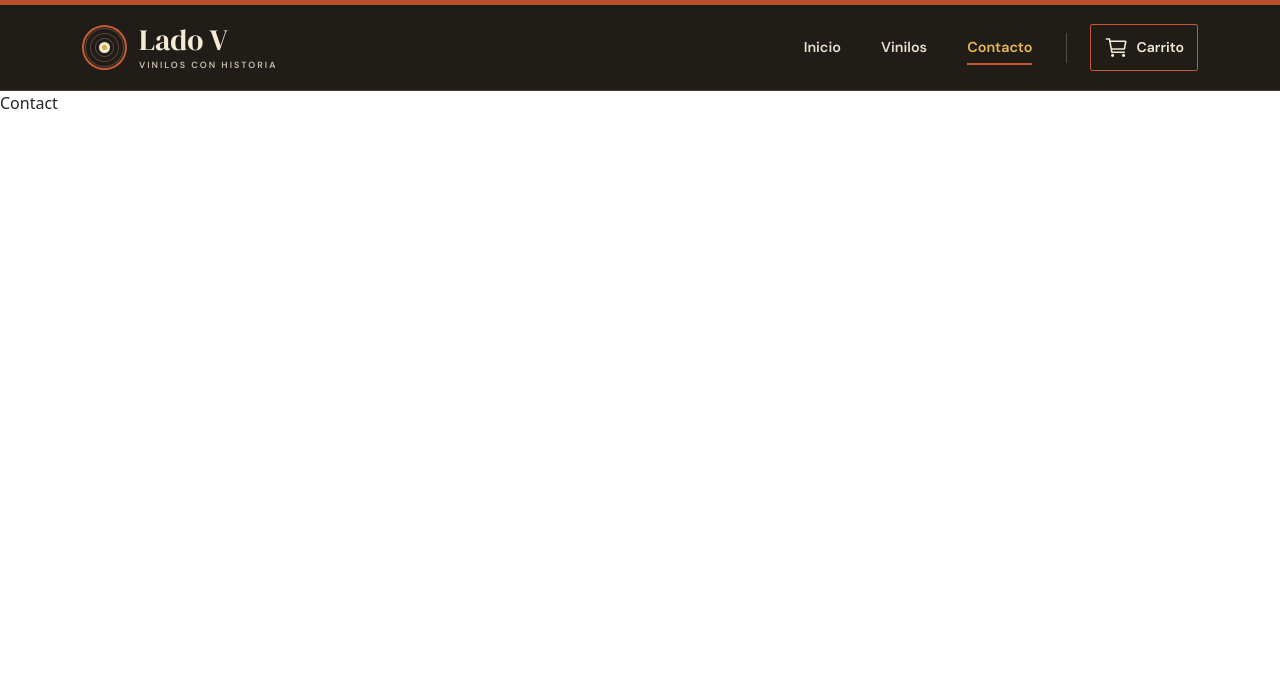
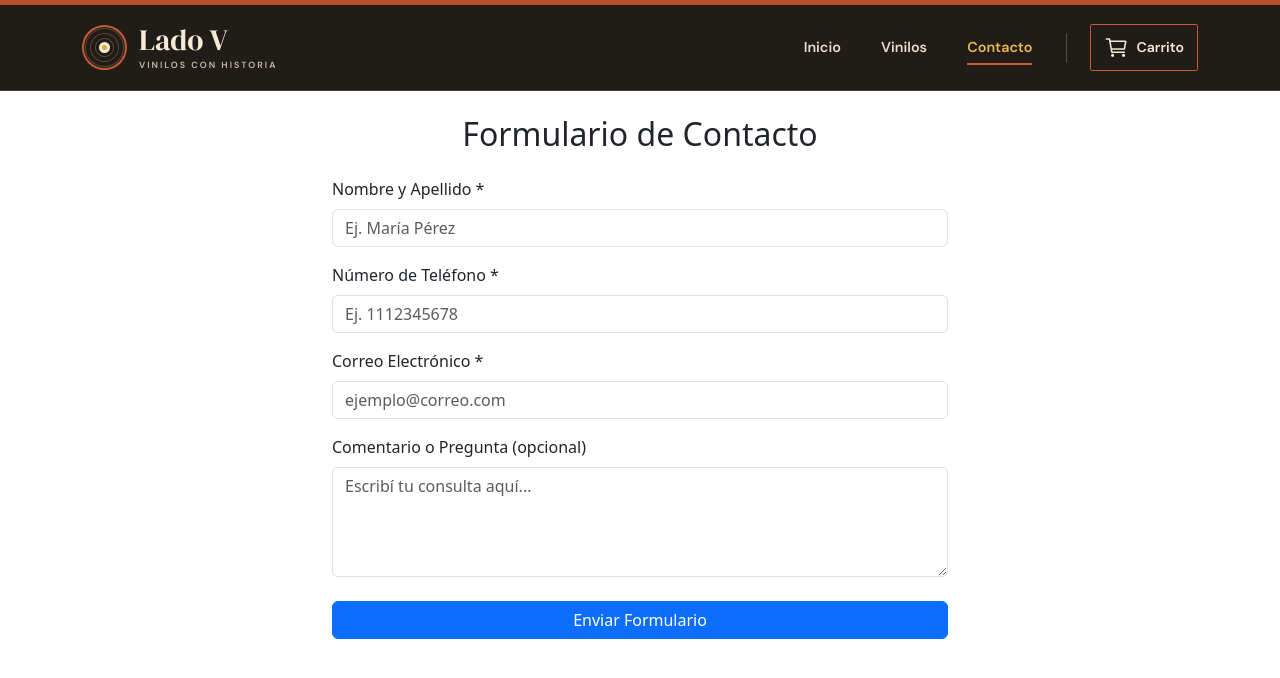
Before and after one commit to laggeli/tienda-vinilos, a React (Vite) app: page /contacto in a window 1280 px wide. Shown: the top 678 px of the page. Built offline with nearby package versions, Linux system fonts and the light colour scheme.

Commit message:
Formulario hecho, pendiente a hacer el form cuando se realiza una compra

```diff
--- a/src/pages/Contact.jsx
+++ b/src/pages/Contact.jsx
@@ -1,7 +1,157 @@
-function Contact() {
+
+import { useState } from 'react';
+
+export default function FormularioContacto() {
+  const [formData, setFormData] = useState({
+    nombre: '',
+    phone: '',
+    email: '',
+    comentario: ''
+  });
+
+  //guarda los errores
+  const [Errores, setErrores] = useState({});
+
+  //controla la comnfirmacion del estado
+  const [submitted, setSubmitted] = useState(false);
+
+  // Función dinámica para actualizar cualquier campo del formulario
+  const handleChange = (e) => {
+    const { name, value } = e.target;
+    setFormData({ ...formData, [name]: value }
+    );
+
+    //limpia el mensaje de error del campo en cuanto el usuario vuelve a escribir
+    if (Errores[name]) { setErrores({...Errores, [name]: ''}); }};
+
+  // Función de validación manual campo por campo
+  const Validar = (dato) => {
+    const newErrores = {};
+
+    // Validar Nombre y Apellido
+    if (!dato.nombre.trim()) { newErrores.nombre = 'El nombre y apellido son obligatorios'; }
+
+    // Validar Teléfono
+    if (!dato.phone.trim()) { newErrores.phone = 'El número de teléfono es obligatorio'; }
+    else if (isNaN(dato.phone.trim())) { newErrores.phone = 'El teléfono debe contener únicamente números'; }
+    else if (dato.phone.trim().length < 8) { newErrores.phone = 'El número de teléfono debe tener al menos 8 dígitos'; }
+
+    // Validar Email (obligatorio y formato con @ y .)
+    if (!dato.email.trim()) {
+      newErrores.email = 'El correo electrónico es obligatorio';
+    } else if (!dato.email.includes('@') || !dato.email.includes('.')) {
+      newErrores.email = 'El correo electrónico debe tener un formato válido (ejemplo@dominio.com)';
+    }
+
+    return newErrores;
+  };
+
+  // Manejador del evento onSubmit
+  const handleSubmit = (e) => {
+    e.preventDefault();
+
+    const validacionDeErrores = Validar(formData);
+    setErrores(validacionDeErrores);
+
+    // Si el objeto de errores está vacío, el formulario es válido
+    if (Object.keys(validacionDeErrores).length === 0) {
+      setSubmitted(true);
+      console.log('Formulario enviado con éxito:', formData);
+
+      // Reinicia los campos del formulario
+      setFormData({
+        nombre: '',
+        phone: '',
+        email: '',
+        comentario: ''
+      });
+    } else {
+      setSubmitted(false);
+    }
+  };
+
   return (
-    <div>Contact</div>
-  )
+    <div className="container mt-4 col-md-8 col-lg-6">
+      <h2 className="mb-4 text-center">Formulario de Contacto</h2>
+
+      {/* Cartel de éxito tras el envío sin errores */}
+      {submitted && (
+        <div className="alert alert-success alert-dismissible fade show mb-4" role="alert">
+          ¡Formulario enviado con éxito! Nos pondremos en contacto pronto.
+        </div>
+      )}
+
+      <form onSubmit={handleSubmit} noValidar>
+        <div className="mb-3">
+          <label htmlFor="nombre" className="form-label">
+            Nombre y Apellido *
+          </label>
+          <input
+            type="text"
+            id="nombre"
+            name="nombre"
+            className={`form-control ${Errores.nombre ? 'is-invalid' : ''}`}
+            placeholder="Ej. María Pérez"
+            value={formData.nombre}
+            onChange={handleChange}
+          />
+          {Errores.nombre && (
+            <div className="invalid-feedback d-block">
+              {Errores.nombre}
+            </div>
+          )}
+        </div>
+        <div className="mb-3">
+          <label htmlFor="phone" className="form-label">
+            Número de Teléfono *
+          </label>
+          <input
+            type="text"
+            id="phone"
+            name="phone"
+            className={`form-control ${Errores.phone ? 'is-invalid' : ''}`}
+            placeholder="Ej. 1112345678"
+            value={formData.phone}
+            onChange={handleChange}
+          />
+          {Errores.phone && (
+            <div className="invalid-feedback d-block">
+              {Errores.phone}
+            </div>
+          )}
+        </div>
+        <div className="mb-3">
+          <label htmlFor="email" className="form-label">
+            Correo Electrónico *
+          </label>
+          <input
+            type="email"
+            id="email"
+            name="email"
+            className={`form-control ${Errores.email ? 'is-invalid' : ''}`}
+            placeholder="ejemplo@correo.com"
+            value={formData.email}
+            onChange={handleChange}
+          />
+          {Errores.email && ( <div className="invalid-feedback d-block"> {Errores.email} </div> )}
+        </div>
+
+        <div className="mb-3">
+          <label htmlFor="comentario" className="form-label">
+            Comentario o Pregunta (opcional)
+          </label>
+          <textarea
+            id="comentario"
+            name="comentario"
+            rows="4"
+            className="form-control"
+            placeholder="Escribí tu consulta aquí..."
+            value={formData.comentario}
+            onChange={handleChange}
+          ></textarea>
+        </div>
+        <button type="submit" className="btn btn-primary w-100 mt-2"> Enviar Formulario </button>
+      </form>
+    </div>
+  );
 }
-
-export default Contact
```
Also changed, not shown: 1 other file (tests, documents, lock files or other folders).
